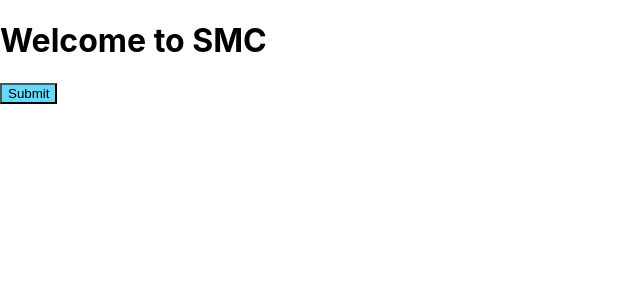
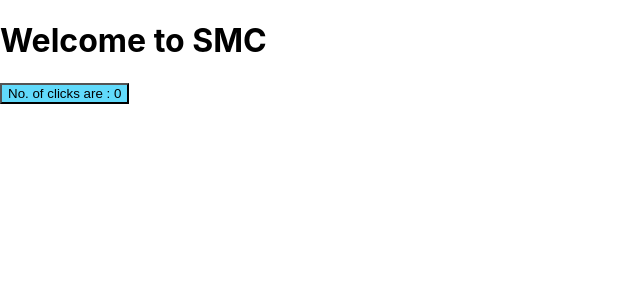
Before and after one commit to sushrithag/ReactDemo, a React (Create React App) app: page / in a window 1280 px wide. Shown: the top 300 px of the page, without its empty margins (0-640 px from the left). Built offline with nearby package versions, Linux system fonts and the light colour scheme.

Commit message:
Added no of clicks to Button.js

```diff
--- a/src/Button.js
+++ b/src/Button.js
@@ -1,6 +1,16 @@
+import {useState} from 'react'
+
 function Button() {
+
+    const [click_count, setClickCount] = useState(0);
+
+    function countClicks(){
+        setClickCount(click_count + 1);
+        // alert(click_count);
+    }
+
     return (
-      <button className="button_color">Submit</button>
+      <button onClick={countClicks} className="button_color">No. of clicks are : {click_count}</button>
     );
   }
 
```
